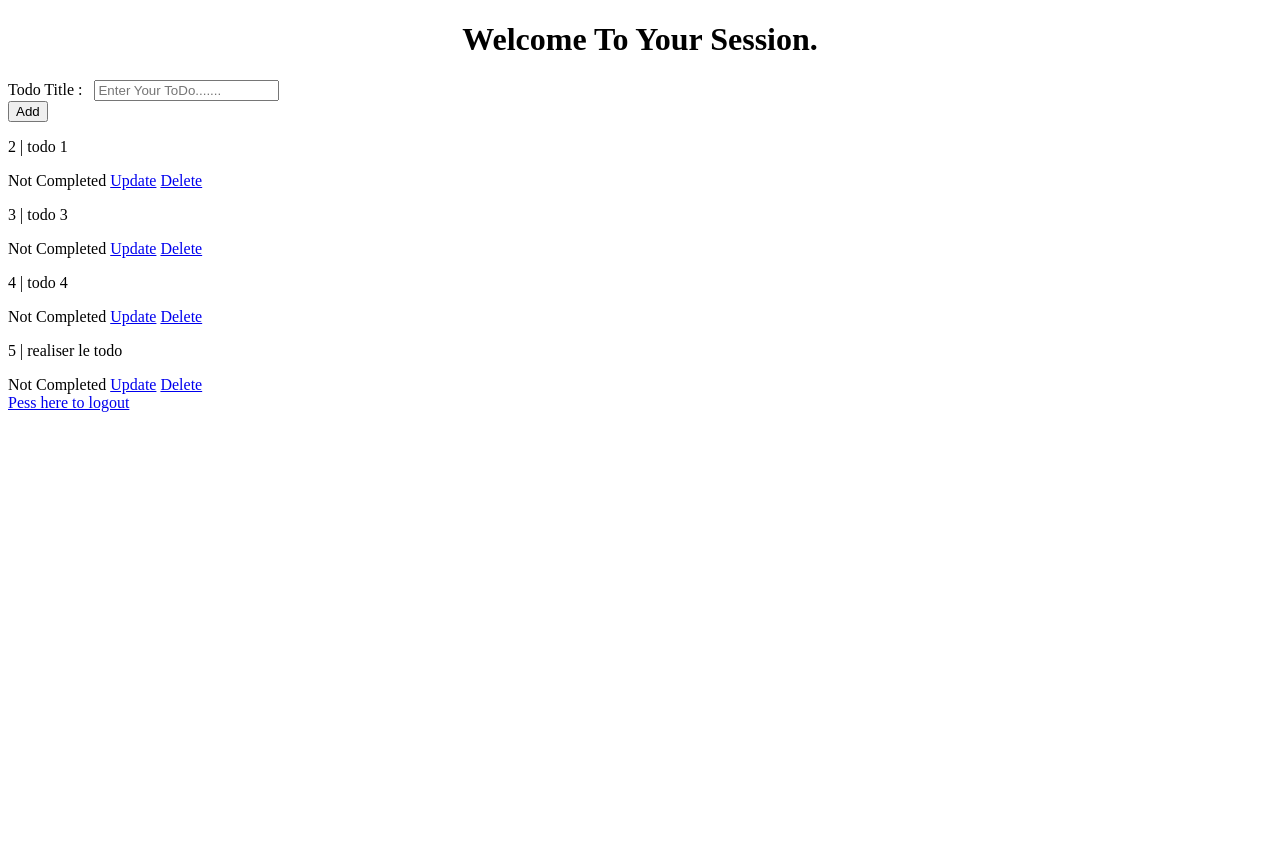
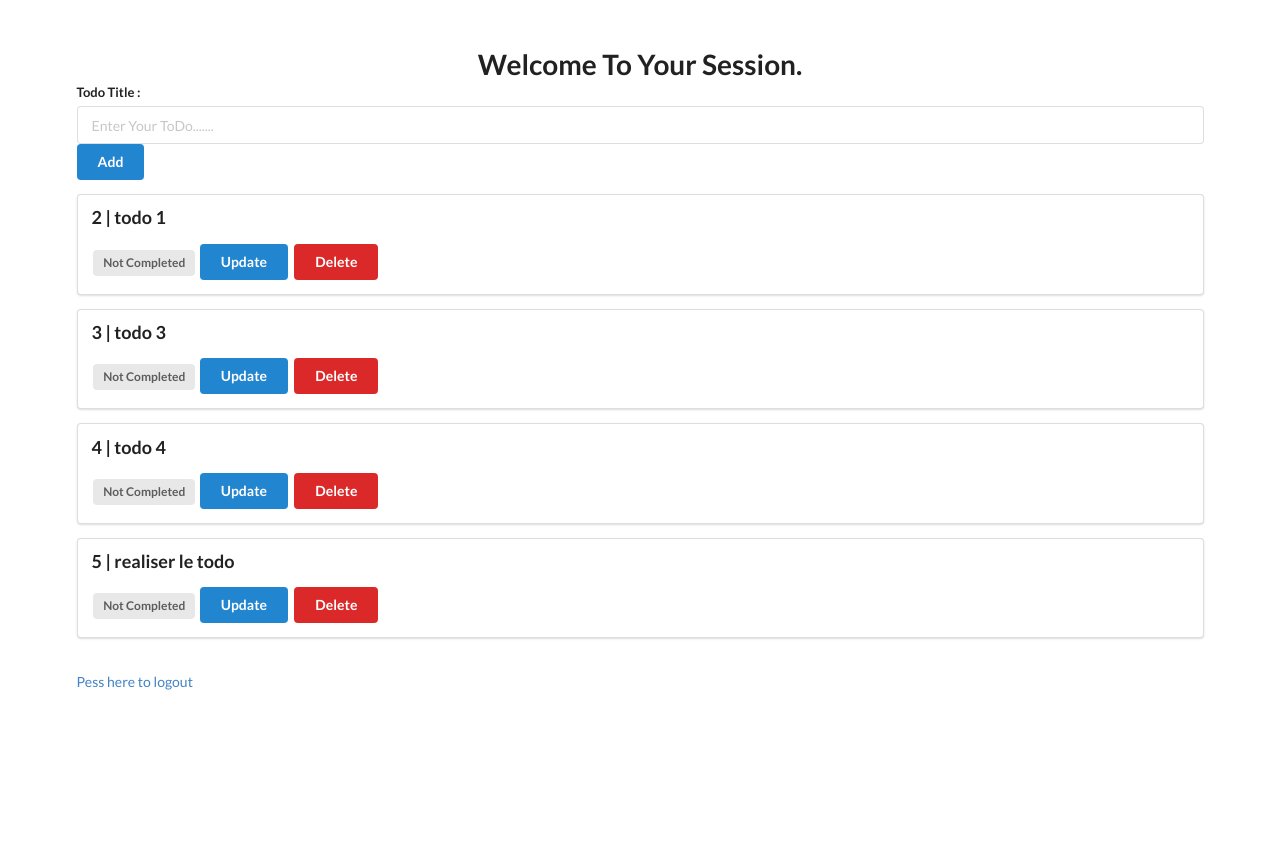
Before and after one commit to lemsyahmust/ToDo, a Flask app: page /dashboard in a window 1280 px wide. Before the commit the page ends 412 px from the top, so only its background shows below. Run offline with Flask 2, Linux system fonts and the light colour scheme; a user stored in the database is signed in; data comes from the database, SQL or seed files in the repository.

Commit message:
Update dashboard.html

```diff
--- a/templates/dashboard.html
+++ b/templates/dashboard.html
@@ -6,29 +6,36 @@
           content="width=device-width, user-scalable=no, initial-scale=1.0, maximum-scale=1.0, minimum-scale=1.0">
     <meta http-equiv="X-UA-Compatible" content="ie=edge">
     <title>Dashboard</title>
+
+    <link rel="stylesheet" href="https://cdn.jsdelivr.net/npm/semantic-ui@2.4.2/dist/semantic.min.css">
+    <script src="https://cdn.jsdelivr.net/npm/semantic-ui@2.4.2/dist/semantic.min.js"></script>
 </head>
 <body>
-    <center><h1>Welcome To Your Session.</h1></center>
-    <form action="/add">
-        <div>
+    <div style="margin-top : 50px;" class="ui container">
+    <center><h1 class="ui center aligned header">Welcome To Your Session.</h1></center>
+    <form class="ui form" action="/add" method = "POST">
+        <div class="field">
             <label for="title">Todo Title : &nbsp;</label>
             <input type="text" name="title" placeholder="Enter Your ToDo......."><br>
-            <button type="submit">Add</button>
+            <button class="ui blue button" type="submit">Add</button>
         </div>
     </form>
     {% for todo in todo_list %}
-        <p> {{ todo.id_todo }} | {{ todo.title }}</p>
+    <div class="ui segment">
+        <p class="ui big header"> {{ todo.id_todo }} | {{ todo.title }}</p>
 
         {% if todo.body == False %}
-             <span>Not Completed</span>
+             <span class="ui gray label">Not Completed</span>
         {% else %}
-             <span>Completed</span>
+             <span class="ui green label">Completed</span>
         {% endif %}
-        <a href="/">Update</a>
-        <a href="/">Delete</a>
+        <a class = " ui blue button " href="/update/{{ todo.id_todo }}">Update</a>
+        <a class="ui red button " href="/delete/{{ todo.id_todo }}">Delete</a>
+    </div>
     {% endfor %}
 <br>
 
     <a href="{{url_for('logout')}}">Pess here to logout</a>
+    </div>
 </body>
 </html>
```
